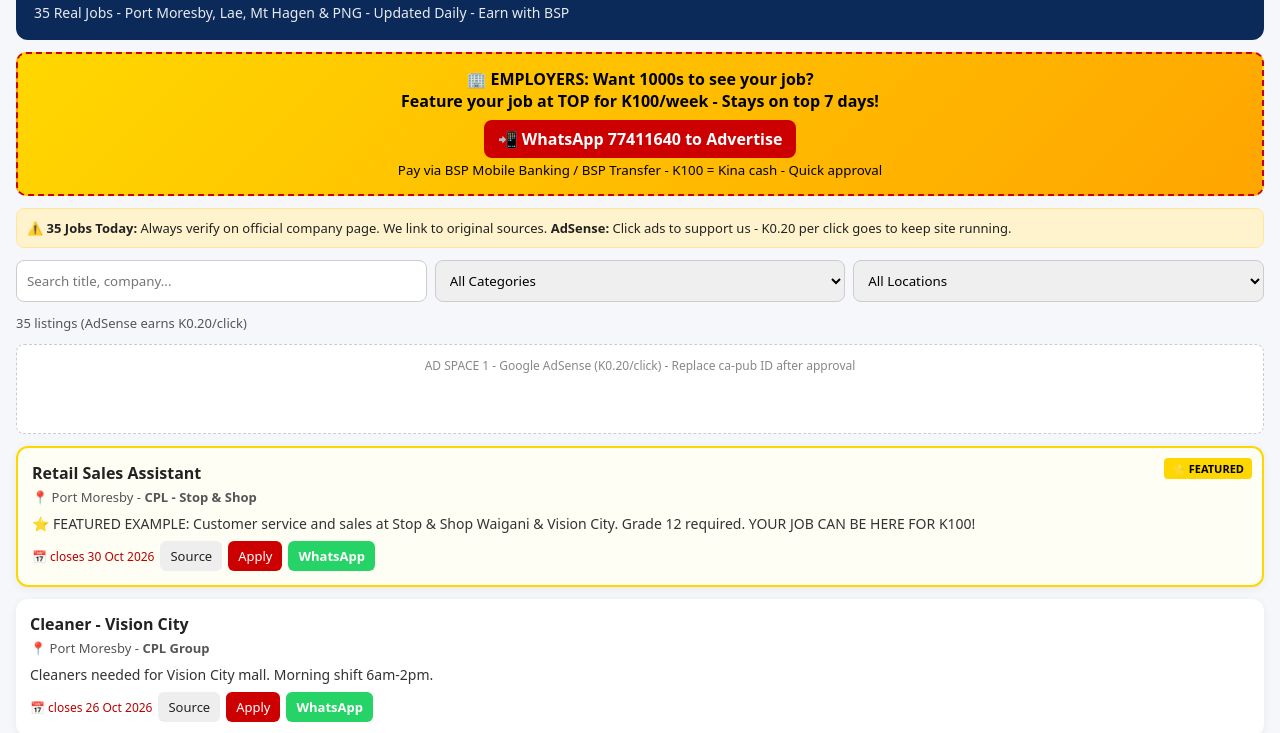
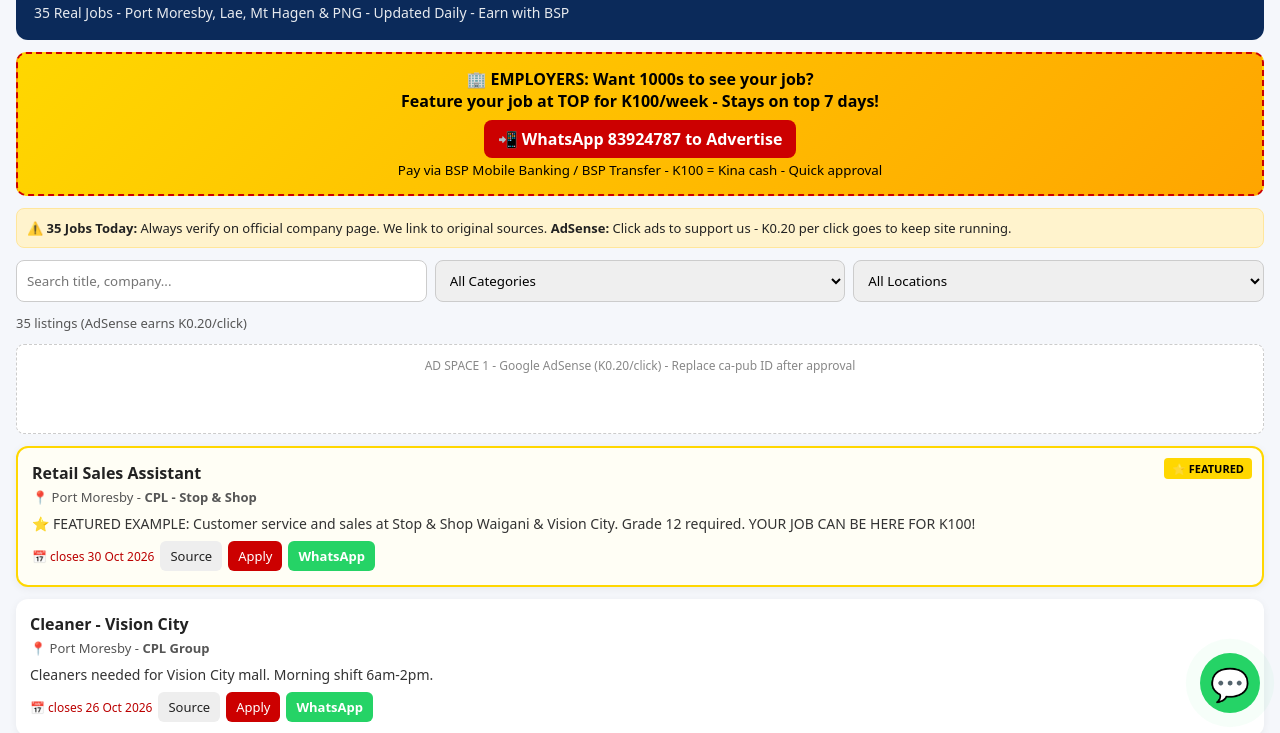
Before and after one commit to maua5957-cyber/png-job-finder, a plain HTML site: page index.html in a window 1280 px wide. Shown: the part 67-800 px from the top of the page. Drawn offline with Linux system fonts and the light colour scheme.

Commit message:
Add files via upload

```diff
--- a/index.html
+++ b/index.html
@@ -39,7 +39,7 @@
 <div class="employer-banner">
 🏢 EMPLOYERS: Want 1000s to see your job?<br>
 Feature your job at TOP for K100/week - Stays on top 7 days!<br>
-<a href="https://wa.me/67577411640?text=Hi%20PNG%20Job%20Finder!%20I%20want%20to%20feature%20my%20job%20for%20K100" target="_blank">📲 WhatsApp 77411640 to Advertise</a><br>
+<a href="https://wa.me/67583924787?text=Hi%20PNG%20Job%20Finder!%20I%20want%20to%20feature%20my%20job%20for%20K100" target="_blank">📲 WhatsApp 83924787 to Advertise</a><br>
 <small style="font-weight:normal">Pay via BSP Mobile Banking / BSP Transfer - K100 = Kina cash - Quick approval</small>
 </div>
 
@@ -188,5 +188,14 @@
 function resetJobs(){localStorage.removeItem("pngjobs35");jobs=demoJobs.slice();saveJobs();render();alert("Reset to 35 jobs");}
 render();
 </script>
+
+<!-- FLOATING WHATSAPP BUTTON - NEW NUMBER 83924787 -->
+<style>
+.whatsapp-float{position:fixed;bottom:20px;right:20px;width:60px;height:60px;background:#25D366;border-radius:50%;display:flex;align-items:center;justify-content:center;box-shadow:0 4px 12px rgba(0,0,0,.3);z-index:9999;text-decoration:none;font-size:32px;animation:pulse 2s infinite}
+.whatsapp-float:hover{transform:scale(1.1)}
+@keyframes pulse{0%{box-shadow:0 0 0 0 rgba(37,211,102,.7)}70%{box-shadow:0 0 0 15px rgba(37,211,102,0)}100%{box-shadow:0 0 0 0 rgba(37,211,102,0)}}
+</style>
+<a href="https://wa.me/67583924787?text=Hi%20PNG%20Job%20Finder!%20I%20found%20your%20website%20-%20https://maua5957-cyber.github.io/png-job-finder/" class="whatsapp-float" target="_blank" title="Chat on WhatsApp 83924787">💬</a>
+
 </body>
 </html>
```
